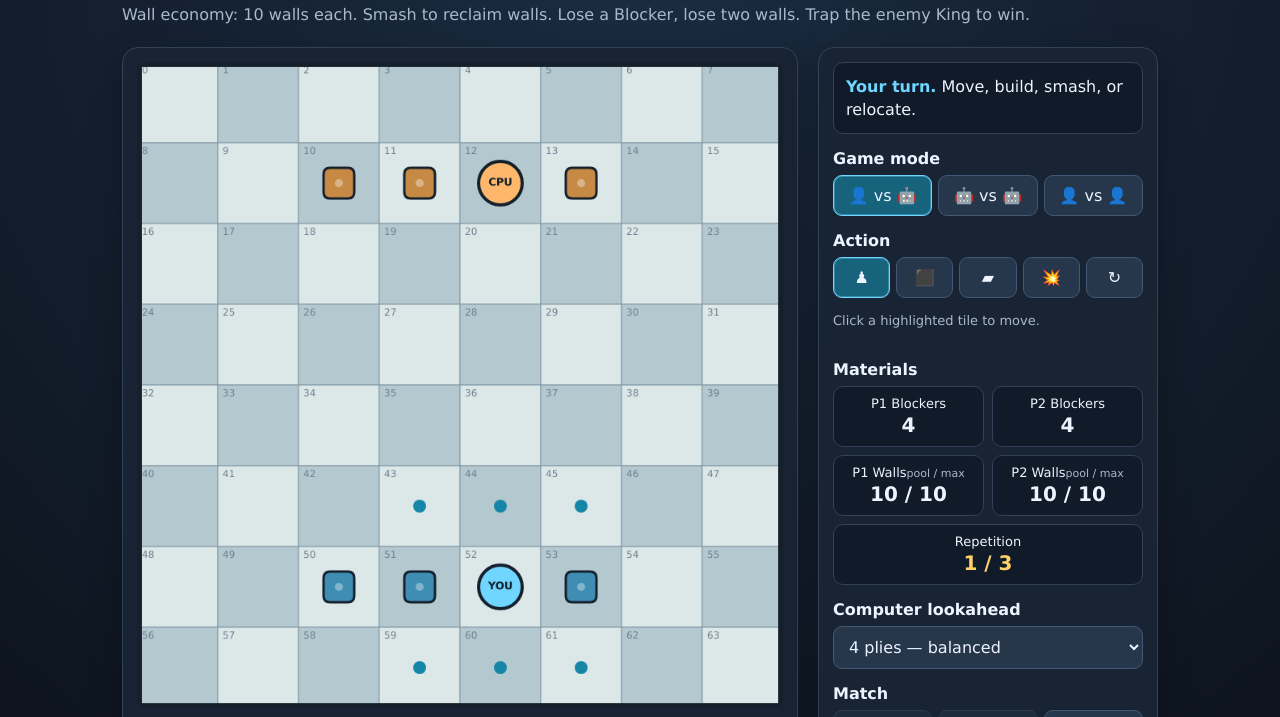
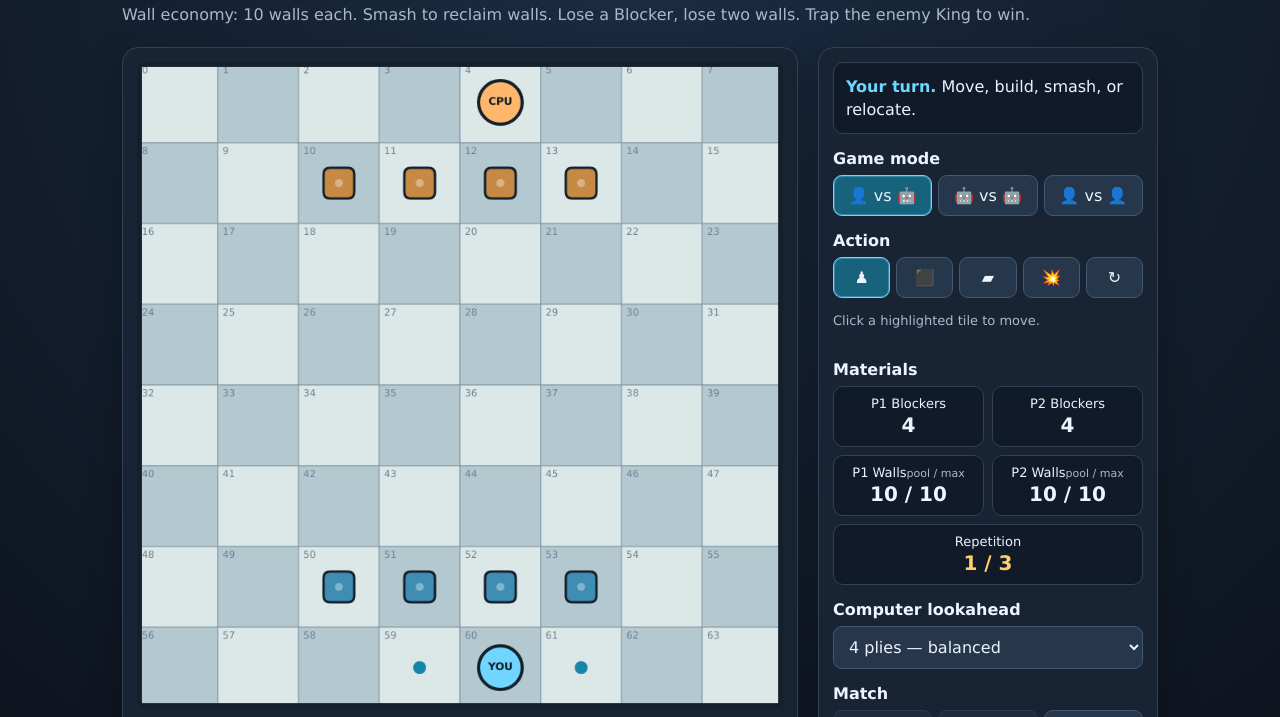
Before and after one commit to bigT-a11y/Grid-Trap, a plain HTML site: page index.html in a window 1280 px wide. Shown: the part 69-786 px from the top of the page. Drawn offline with Linux system fonts and the light colour scheme.

Commit message:
Update index.html fixed player pos

```diff
--- a/index.html
+++ b/index.html
@@ -290,8 +290,8 @@
   /* ---------- state ---------- */
   function freshState() {
     return {
-      you: { x: 4, y: 6 },
-      cpu: { x: 4, y: 1 },
+      you: { x: 4, y: 7 },
+      cpu: { x: 4, y: 0 },
       blockers: [
         { id: 0, owner: 'you', x: 3, y: 6 },
         { id: 1, owner: 'you', x: 2, y: 6 },
```
